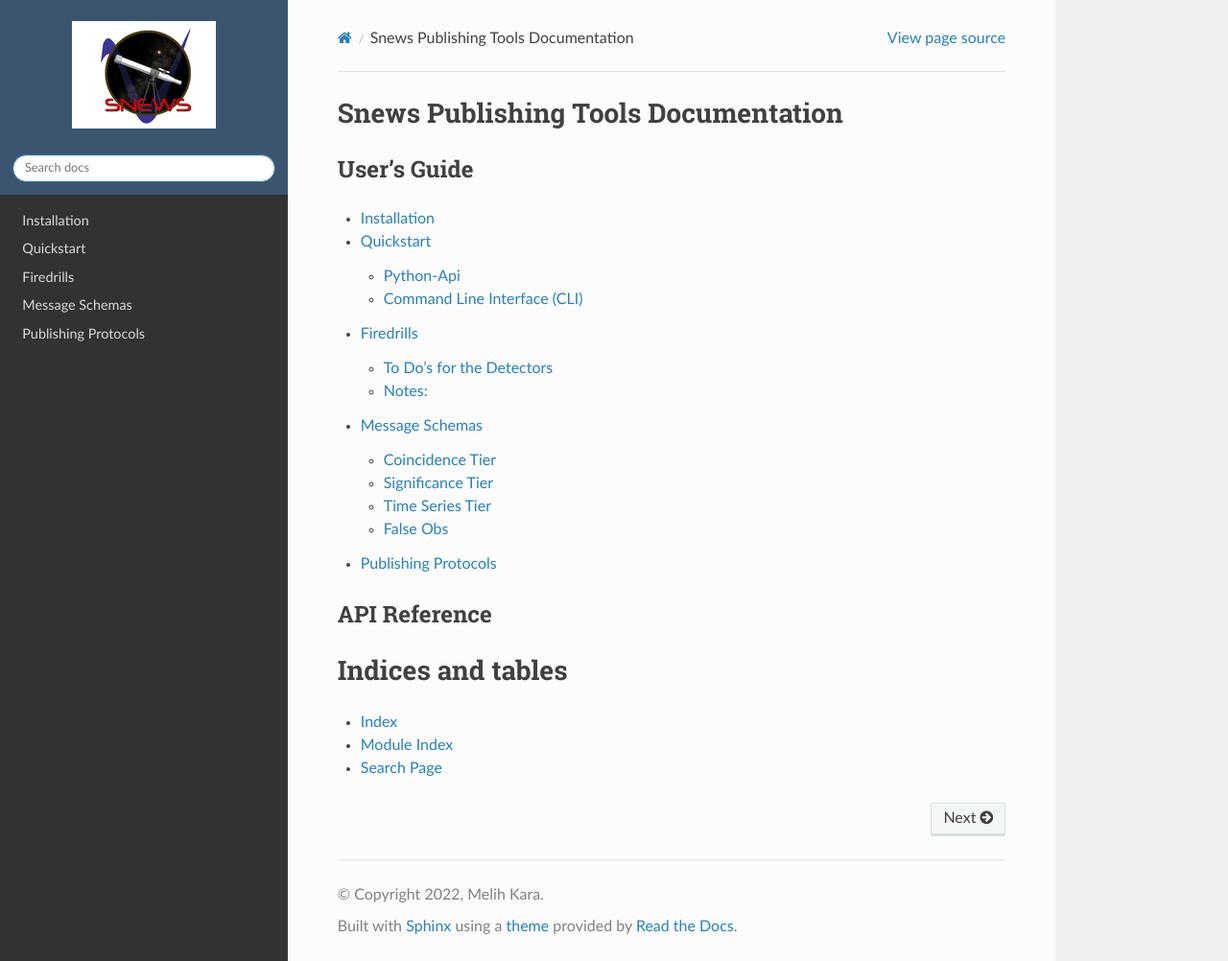
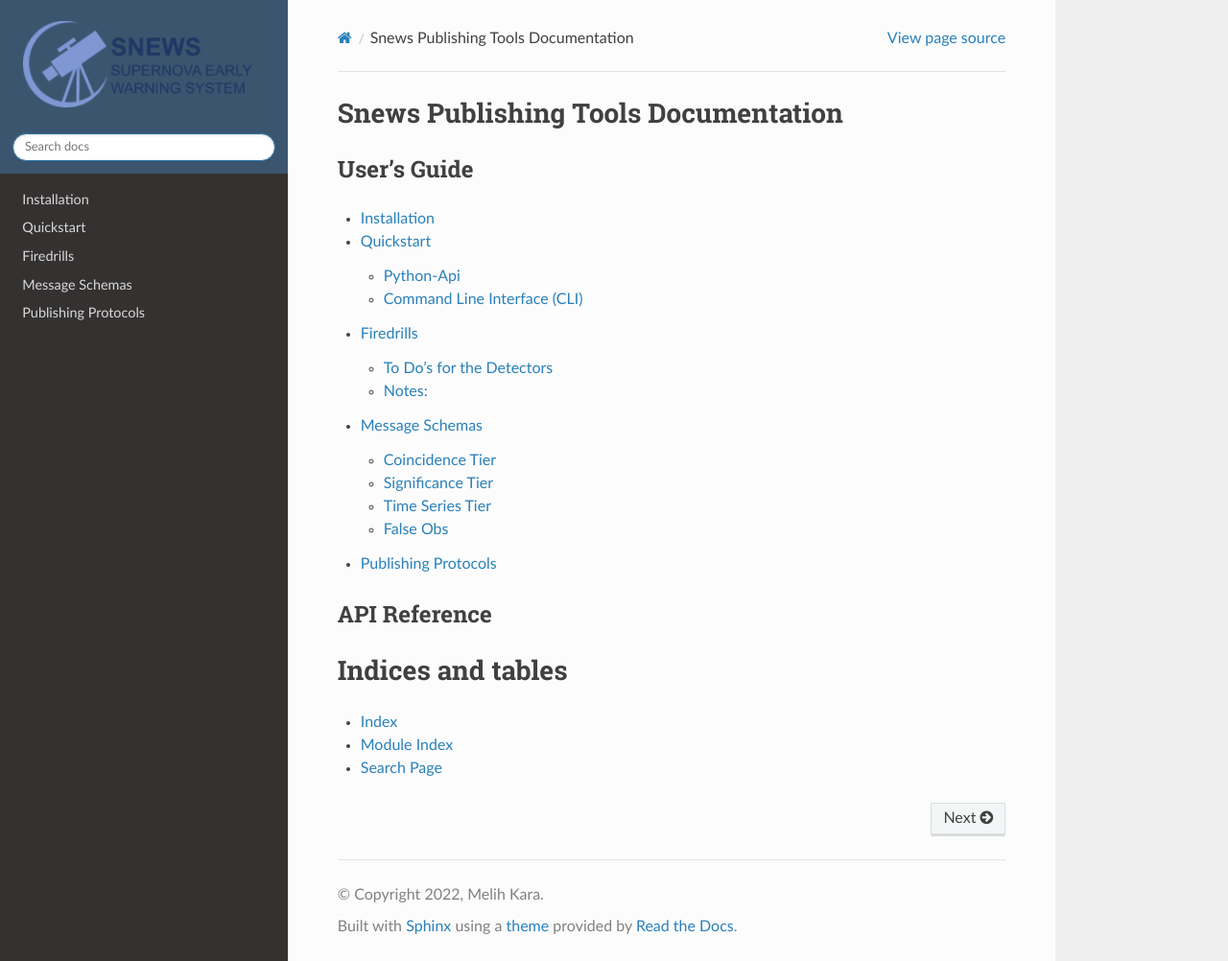
Before and after one commit to SNEWS2/SNEWS_Publishing_Tools, a Sphinx documentation site: the page built from docs/index.rst, in a window 1280 px wide and 1002 px high. Shown: the whole window at 96% size. Built offline with Sphinx 7.4.7 and the Read the Docs theme 2.0.0, drawn with Linux system fonts in a browser that asks for light colours.

Commit message:
add new logo ofr RTD

```diff
--- a/docs/conf.py
+++ b/docs/conf.py
@@ -114,7 +114,7 @@ if not on_rtd:  # only import and set the theme if we're building docs locally
     html_theme = 'sphinx_rtd_theme'
     html_theme_path = [sphinx_rtd_theme.get_html_theme_path()]
 
-html_logo = "./snews_logo.png"
+html_logo = "./custom_logo.png"
 html_theme_options = {
     'logo_only': True,
     'display_version': True,
```
Also changed, not shown: docs/custom_logo.png (added).
